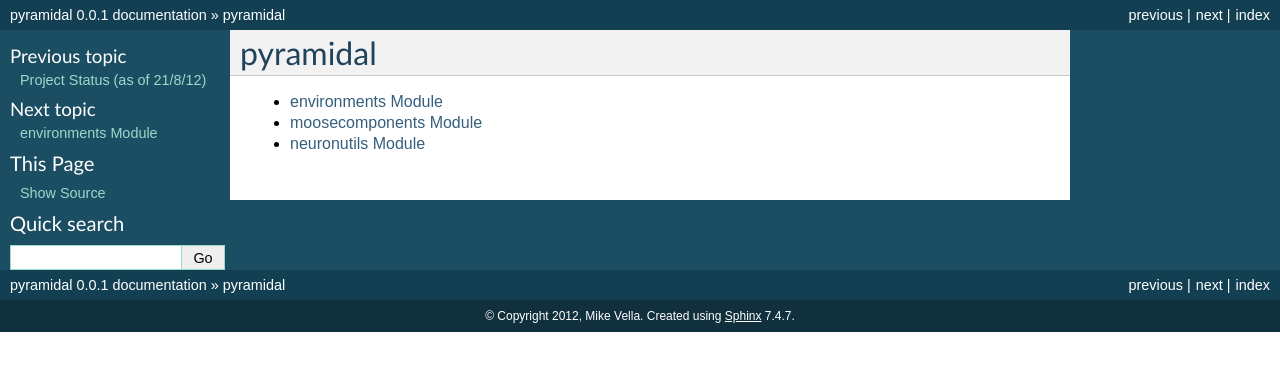
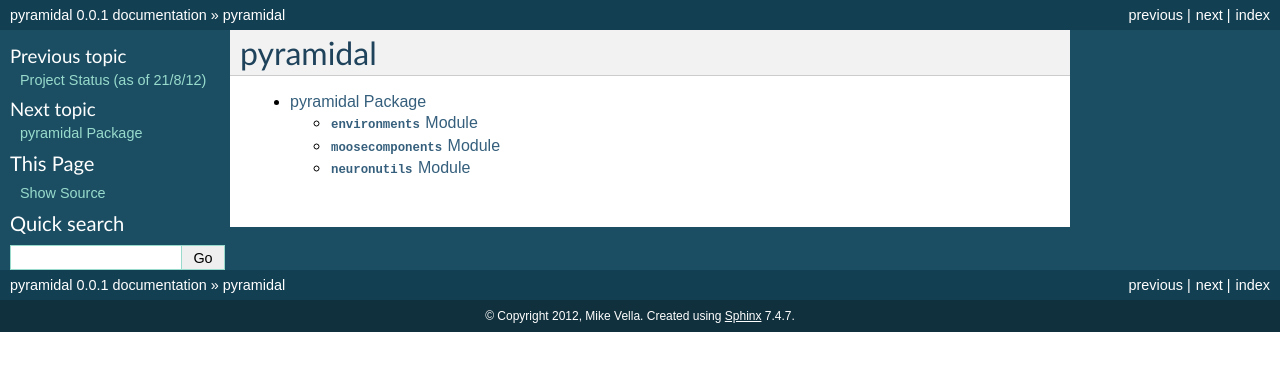
Before and after one commit to vellamike/pyramidal, a Sphinx documentation site: the page built from doc/modules.rst, in a window 1280 px wide. Shown: the top 371 px of the page. Built offline with Sphinx 7.4.7, drawn with Linux system fonts in a browser that asks for light colours.

Commit message:
sorting out autodoc

```diff
--- a/doc/modules.rst
+++ b/doc/modules.rst
@@ -4,6 +4,4 @@ pyramidal
 .. toctree::
    :maxdepth: 4
 
-   environments
-   moosecomponents
-   neuronutils
+   pyramidal
```
Also changed, not shown: doc/environments.rst (deleted, +0 -7 lines), doc/moosecomponents.rst (deleted, +0 -7 lines), doc/neuronutils.rst (deleted, +0 -7 lines), doc/pyramidal.rst (+17 -1 lines).
